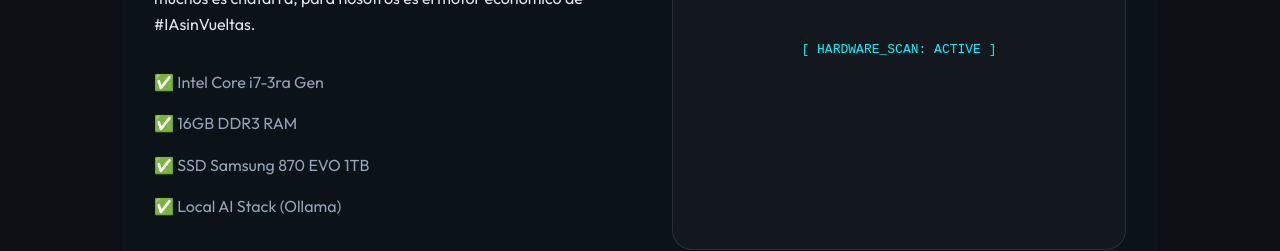
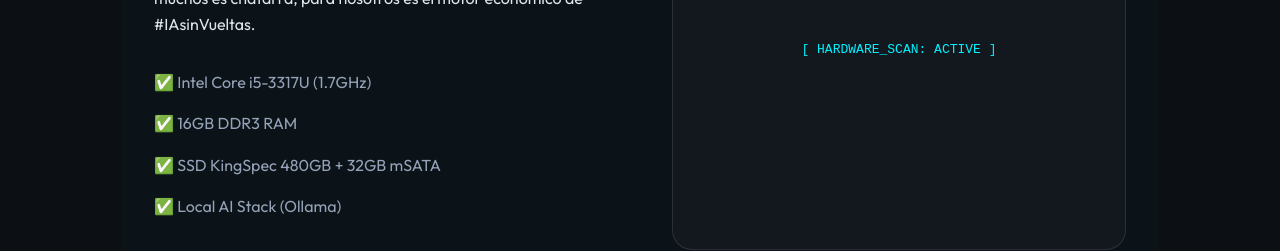
Before and after one commit to Geminitienda26/IA-SIN-VUELTAS, a plain HTML site: page web/index.html in a window 1280 px wide. Shown: the part 1842-2093 px from the top of the page. Drawn offline with Linux system fonts and the light colour scheme.

Commit message:
Fix: Corrected hardware specs (i5-3317U, 480GB SSD) after system audit

```diff
--- a/web/index.html
+++ b/web/index.html
@@ -63,9 +63,9 @@
                     <h2>Hardware de Guerra</h2>
                     <p style="margin-bottom: 2rem;">Nuestra estación base es una <strong>HP de 2012</strong>. Un equipo que para muchos es chatarra, para nosotros es el motor económico de #IAsinVueltas.</p>
                     <ul style="list-style: none; color: var(--text-dim);">
-                        <li style="margin-bottom: 1rem;">✅ Intel Core i7-3ra Gen</li>
+                        <li style="margin-bottom: 1rem;">✅ Intel Core i5-3317U (1.7GHz)</li>
                         <li style="margin-bottom: 1rem;">✅ 16GB DDR3 RAM</li>
-                        <li style="margin-bottom: 1rem;">✅ SSD Samsung 870 EVO 1TB</li>
+                        <li style="margin-bottom: 1rem;">✅ SSD KingSpec 480GB + 32GB mSATA</li>
                         <li style="margin-bottom: 1rem;">✅ Local AI Stack (Ollama)</li>
                     </ul>
                 </div>
```
Also changed, not shown: LOG_MISION.txt, 2 other files.
